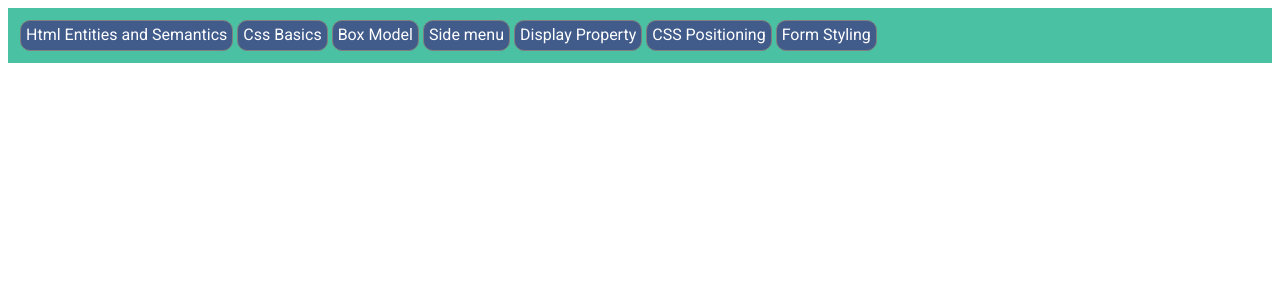
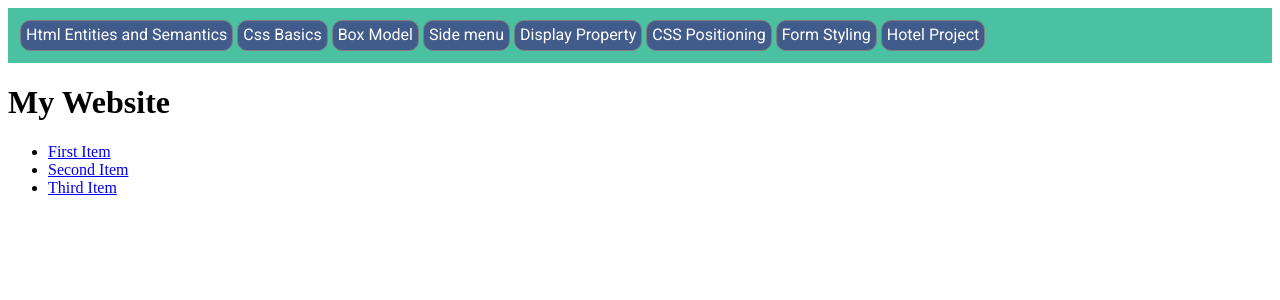
Before and after one commit to PrazSam/praz-styling-app, an Angular app: page /hotel-project in a window 1280 px wide. Before the commit this address led to /. Shown: the top 300 px of the page. Built offline with nearby package versions, Linux system fonts and the light colour scheme.

Commit message:
Hotel project started

```diff
--- a/src/app/a-html-entities-and-semantics/html-entities-and-semantics.component.html
+++ b/src/app/a-html-entities-and-semantics/html-entities-and-semantics.component.html
@@ -150,7 +150,7 @@
 <hr>
 
 <!-- Header -->
-<header id="header" class="card">
+<header id="header" class="app-header">
 	<h1>My Website</h1>
 	<p>Just Another Website</p>
 </header>
--- a/src/app/app.component.html
+++ b/src/app/app.component.html
@@ -27,6 +27,10 @@
 		Form Styling
 	</a>
 
+  <a routerLink="hotel-project">
+		Hotel Project
+	</a>
+
 </div>
 
 <div class="clr"></div>
--- a/src/app/app.module.ts
+++ b/src/app/app.module.ts
@@ -12,10 +12,11 @@ import { ESideMenuComponent } from './e-side-menu/e-side-menu.component';
 import { FDisplayPropertyComponent } from './f-display-property/f-display-property.component';
 import { GCssPositioningComponent } from './g-css-positioning/g-css-positioning.component';
 import { HFormStylingComponent } from './h-form-styling/h-form-styling.component';
+import { IHotelProjectComponent } from './i-hotel-project/i-hotel-project.component';
 
 @NgModule({
   imports:      [ BrowserModule, FormsModule, AppRoutingModule ],
-  declarations: [ AppComponent, HelloComponent, HtmlEntitiesAndSemanticsComponent, CssBasicsComponent, DBoxModelComponent, CBackgroundAndBoardersComponent, ESideMenuComponent, FDisplayPropertyComponent, GCssPositioningComponent, HFormStylingComponent ],
+  declarations: [ AppComponent, HelloComponent, HtmlEntitiesAndSemanticsComponent, CssBasicsComponent, DBoxModelComponent, CBackgroundAndBoardersComponent, ESideMenuComponent, FDisplayPropertyComponent, GCssPositioningComponent, HFormStylingComponent, IHotelProjectComponent ],
   bootstrap:    [ AppComponent ]
 })
 export class AppModule { }
--- a/src/app/app.routing.module.ts
+++ b/src/app/app.routing.module.ts
@@ -9,7 +9,7 @@ import { ESideMenuComponent } from './e-side-menu/e-side-menu.component';
 import { FDisplayPropertyComponent } from './f-display-property/f-display-property.component';
 import { GCssPositioningComponent } from './g-css-positioning/g-css-positioning.component';
 import { HFormStylingComponent } from './h-form-styling/h-form-styling.component';
-
+import { IHotelProjectComponent } from './i-hotel-project/i-hotel-project.component';
 
 const appRoutes: Routes = [
   {
@@ -39,6 +39,10 @@ const appRoutes: Routes = [
   {
     path: 'form-styling',
     component: HFormStylingComponent
+  },
+  {
+    path: 'hotel-project',
+    component: IHotelProjectComponent
   }
 ];
 
--- /dev/null
+++ b/src/app/i-hotel-project/i-hotel-project.component.html
@@ -0,0 +1,10 @@
+<header id="header" class="card">
+	<h1>My Website</h1>
+	<div class="nav-menu">
+  <ul class="nav-menu--list">
+    <li> <a href="#">First Item</a> </li>
+    <li> <a href="#">Second Item</a> </li>
+    <li> <a href="#">Third Item</a> </li>
+  </ul>
+</div>
+</header>
--- /dev/null
+++ b/src/app/i-hotel-project/i-hotel-project.component.ts
@@ -0,0 +1,15 @@
+import { Component, OnInit } from '@angular/core';
+
+@Component({
+  selector: 'app-i-hotel-project',
+  templateUrl: './i-hotel-project.component.html',
+  styleUrls: ['./i-hotel-project.component.css']
+})
+export class IHotelProjectComponent implements OnInit {
+
+  constructor() { }
+
+  ngOnInit() {
+  }
+
+}
```
Also changed, not shown: src/app/i-hotel-project/i-hotel-project.component.css (added).
